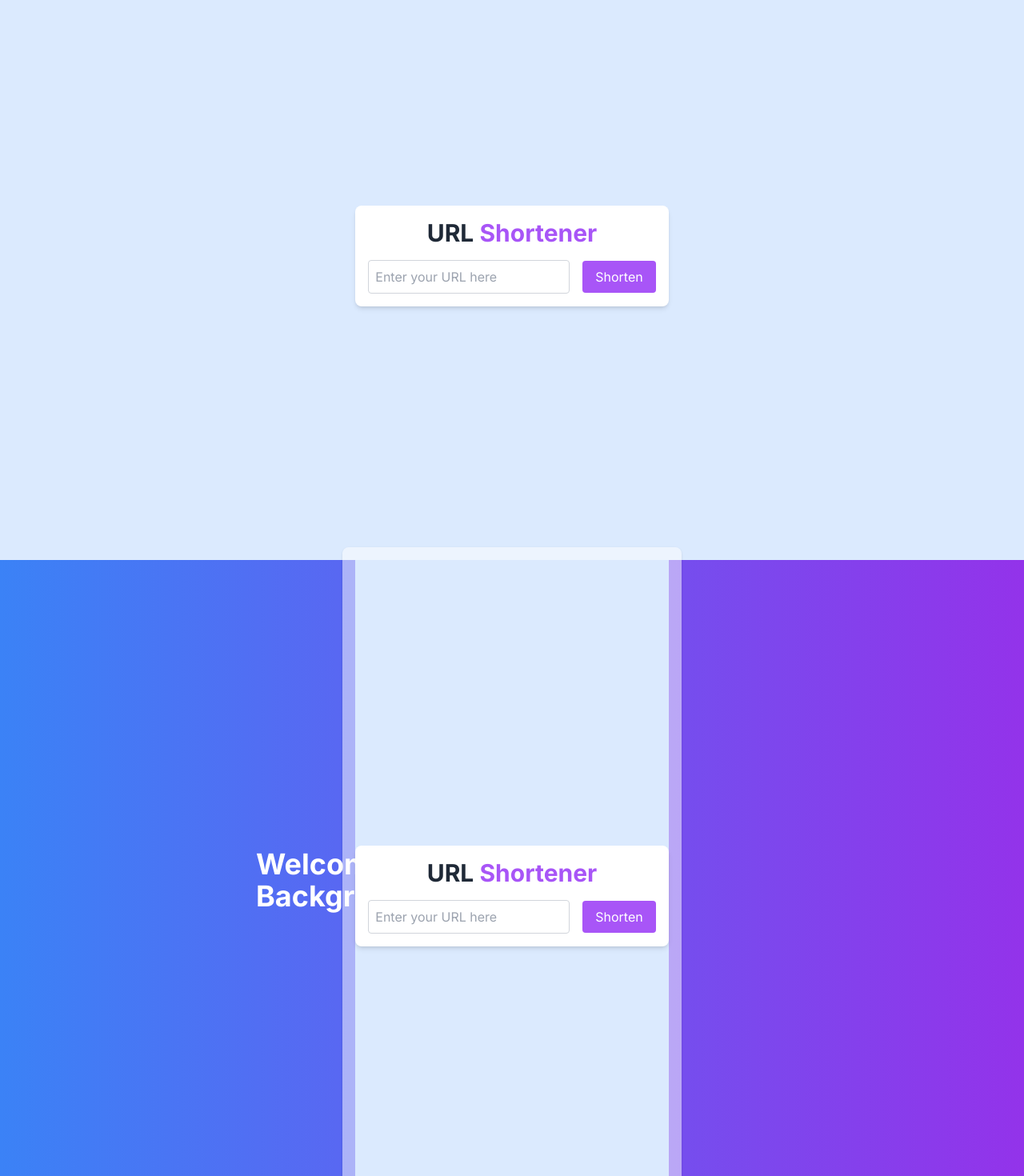
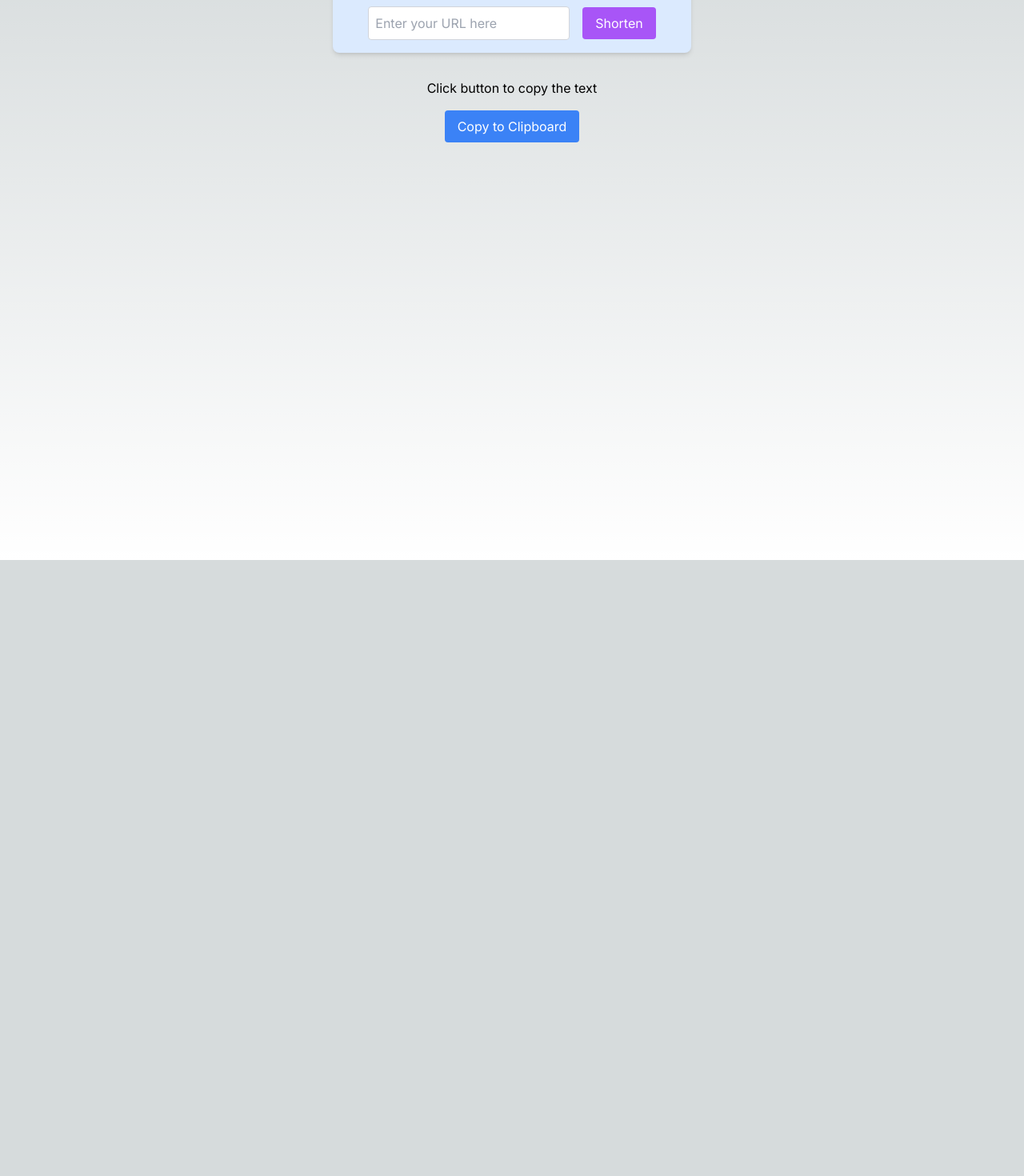
Before and after one commit to kaurrajinder0/cprg306-projects, a Next.js app: page / in a window 1280 px wide. Shown: the part 100-1570 px from the top of the page at 80% size. After the commit the page ends 800 px from the top, so only its background shows below. Built offline with nearby package versions, Linux system fonts and the light colour scheme.

Commit message:
somehow working!!!

```diff
--- a/app/Backgroundanimate.js
+++ /dev/null
@@ -1,23 +0,0 @@
-import React from 'react';
-
-function AnimatedBackground() {
-  return (
-    <div className="absolute inset-0 overflow w-full h-screen bg-gradient-to-r from-blue-500 to-purple-600 overflow-hidden">
-      <h1 className="text-white text-4xl font-bold absolute top-1/2 left-1/2 transform -translate-x-1/2 -translate-y-1/2">Welcome to the Animated Background!</h1>
-      {Array.from({ length: 20 }).map((_, index) => (
-        <div key={index}
-             className="absolute bg-white rounded-full opacity-20"
-             style={{
-               animation: `rise 10s ease-in-out ${index % 5 * 0.5}s infinite`,
-               width: `${10 + (index % 5) * 5}px`,
-               height: `${10 + (index % 5) * 5}px`,
-               left: `${10 + index * 5}%`,
-               bottom: '-10%',
-             }}>
-        </div>
-      ))}
-    </div>
-  );
-}
-
-export default AnimatedBackground;
--- a/app/InputShortener.js
+++ b/app/InputShortener.js
@@ -1,11 +1,14 @@
+"use client"
+import React, { useState } from 'react';
+
+
 const InputShortener = () => {
     return (
-        <div className="min-h-screen bg-blue-100 flex items-center justify-center">
-        <div className="inputContainer p-4 max-w-md mx-auto bg-white rounded-lg shadow-md mt-10">
+        <div className="bg-blue-100 flex items-center justify-center p-4 w-full max-w-md mx-auto rounded-lg shadow-md mt-10">
+            <div>
                 <h1 className="text-3xl font-bold text-center text-gray-800 mb-4">
                     URL <span className="text-purple-500">Shortener</span>
                 </h1>
-
                 <div className="flex items-center justify-between">
                     <input
                         type="text"
@@ -23,4 +26,5 @@ const InputShortener = () => {
     )
 }
 
+
 export default InputShortener;
--- a/app/LinkResult.js
+++ b/app/LinkResult.js
@@ -1,6 +1,31 @@
-const LinkResult = ({ link }) => {
+"use client"
+import React, { useState } from 'react';
+import { CopyToClipboard } from 'react-copy-to-clipboard';
+
+const LinkResult = () => {
+    const [ShortenLink, setShortenLink] = useState("Hello World");
+    const [copied, setCopied] = useState(false);
+
     return (
-        <div>LinkResult</div>
-    )
-}
+        <div className='result flex flex-col items-center justify-center p-4 w-full max-w-md mx-auto'>
+            <p className="text-center">{copied ? "Copied!" : "Click button to copy the text"}</p>
+            <CopyToClipboard
+                text={ShortenLink}
+                onCopy={() => {
+                    setCopied(true);
+                    setTimeout(() => setCopied(false), 3000);  // Reset copied status after 3 seconds
+                }}
+            >
+                <button
+                    className={`px-4 py-2 mt-4 bg-blue-500 text-white rounded hover:bg-blue-600 focus:outline-none focus:ring-2 focus:ring-blue-300 focus:ring-opacity-50 transition-colors ${
+                        copied ? "bg-green-500 hover:bg-green-600" : ""
+                    }`}
+                >
+                    {copied ? "Copied!" : "Copy to Clipboard"}
+                </button>
+            </CopyToClipboard>
+        </div>
+    );
+};
+
 export default LinkResult;
--- a/app/MainLayout.js
+++ /dev/null
@@ -1,16 +0,0 @@
-import React from 'react';
-import InputShortener from './InputShortener';
-import AnimatedBackground from './Backgroundanimate';
-
-function MainLayout() {
-  return (
-    <div className="flex flex-col justify-center items-center h-screen relative">
-      <AnimatedBackground />
-      <div className="z-10 p-4 bg-white bg-opacity-50 rounded-lg shadow">
-        <InputShortener />
-      </div>
-    </div>
-  );
-}
-
-export default MainLayout;
--- a/app/page.js
+++ b/app/page.js
@@ -1,13 +1,13 @@
 import InputShortener from "./InputShortener";
-import MainLayout from "./MainLayout";
+import LinkResult from "./LinkResult";
 
-function App(){
+function App() {
   return (
-    <div className="">
-     <InputShortener/>
-     <MainLayout/>
+    <div className="flex flex-col items-center justify-start space-y-4 bg-cyan w-full min-h-screen">
+      <InputShortener/>
+      <LinkResult/>
     </div>
-  )
+  );
 }
 
 export default App;
```
Also changed, not shown: package.json (+6 -5 lines), 1 other file (tests, documents, lock files or other folders). Lines whose indentation alone changed are shown as unchanged.
